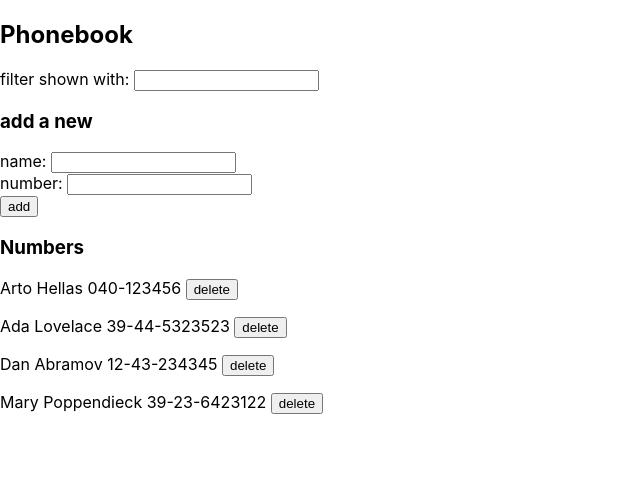
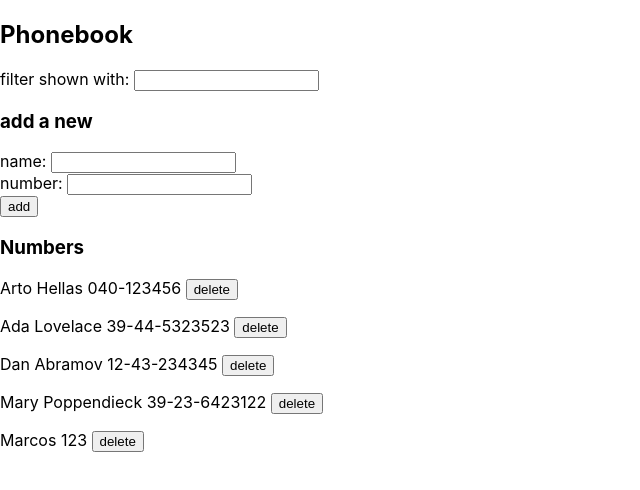
Before and after one commit to marcospm92/midudev-bootcamp, a React (Create React App) app in the folder part2/phonebook/: page / in a window 1280 px wide. Shown: the top 490 px of the page, without its empty margins (0-640 px from the left). Built offline with nearby package versions, Linux system fonts and the light colour scheme; data requests are answered from the project's data file.

Commit message:
Exercise 2.18

```diff
--- a/part2/phonebook/db.json
+++ b/part2/phonebook/db.json
@@ -19,6 +19,11 @@
       "name": "Mary Poppendieck",
       "number": "39-23-6423122",
       "id": 4
+    },
+    {
+      "name": "Marcos",
+      "number": "123",
+      "id": 5
     }
   ]
 }
--- a/part2/phonebook/src/App.js
+++ b/part2/phonebook/src/App.js
@@ -1,5 +1,5 @@
 import React, { useState, useEffect } from 'react'
-import { getAllPersons, createPerson, deletePerson } from './services/persons'
+import { getAllPersons, createPerson, deletePerson, updatePersonNumber } from './services/persons'
 
 const Filter = ({ handleFilterChange, newFilter }) => {
   return (
@@ -68,7 +68,21 @@ const App = () => {
     }
 
     if (persons.some(person => person.name === personToAddToState.name)) {
-      window.alert(`${personToAddToState.name} is already added to phonebook`)
+      if (window.confirm(`${personToAddToState.name} is already added to phonebook,replace the old number with a new one?`)) {
+        const updatedPersonId = parseInt(persons.filter(person => (
+          person.name === personToAddToState.name
+        )).map((person) => (
+          person.id
+        )))
+        updatePersonNumber(updatedPersonId, personToAddToState)
+          .then(response => {
+            setPersons(persons.map(person => (
+              person.id === updatedPersonId ?
+                response :
+                person
+            )))
+          })
+      }
     } else {
       createPerson(personToAddToState)
         .then(newPerson => {
--- a/part2/phonebook/src/services/persons.js
+++ b/part2/phonebook/src/services/persons.js
@@ -20,3 +20,10 @@ export const deletePerson = (id) => {
             return response.data
         })
 }
+
+export const updatePersonNumber = (id, personToAddToState) => {
+    return axios.put(`http://localhost:3001/persons/${id}`, personToAddToState)
+        .then((response) => {
+            return response.data
+        })
+}
```
